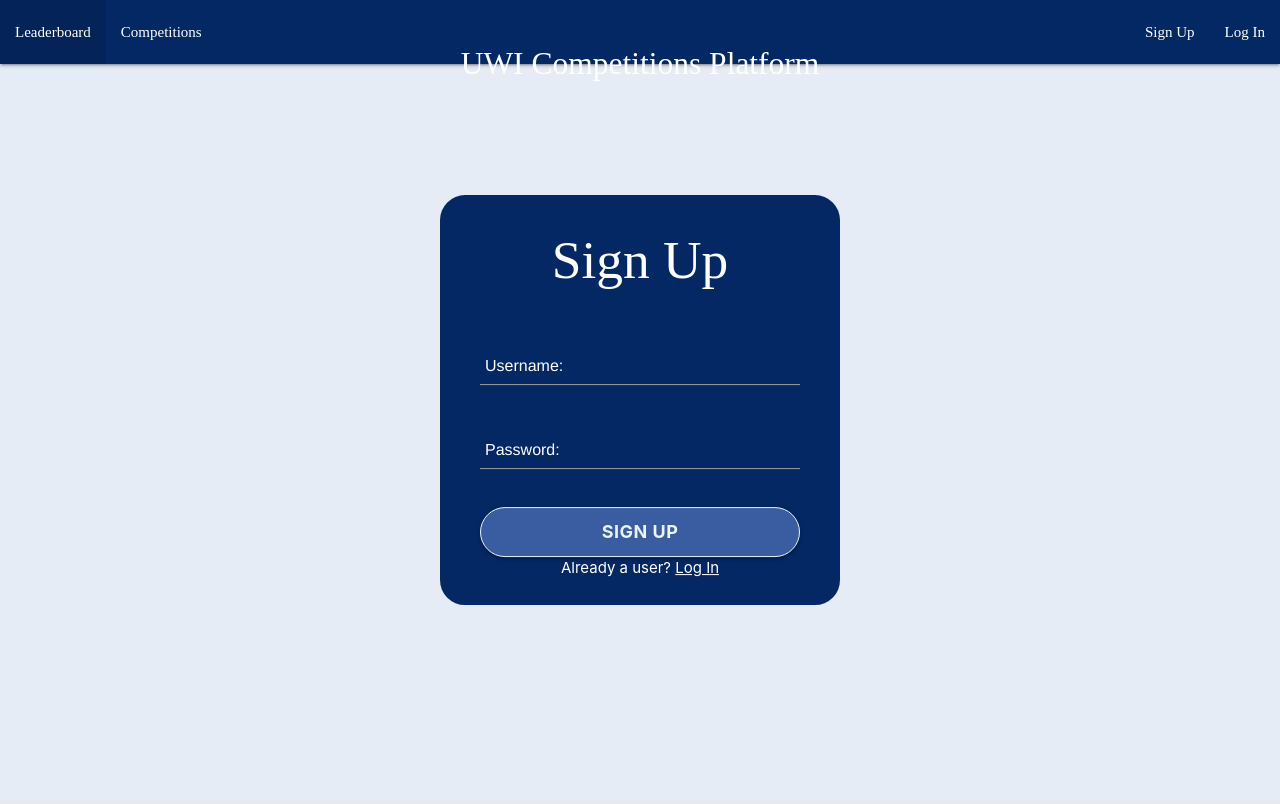
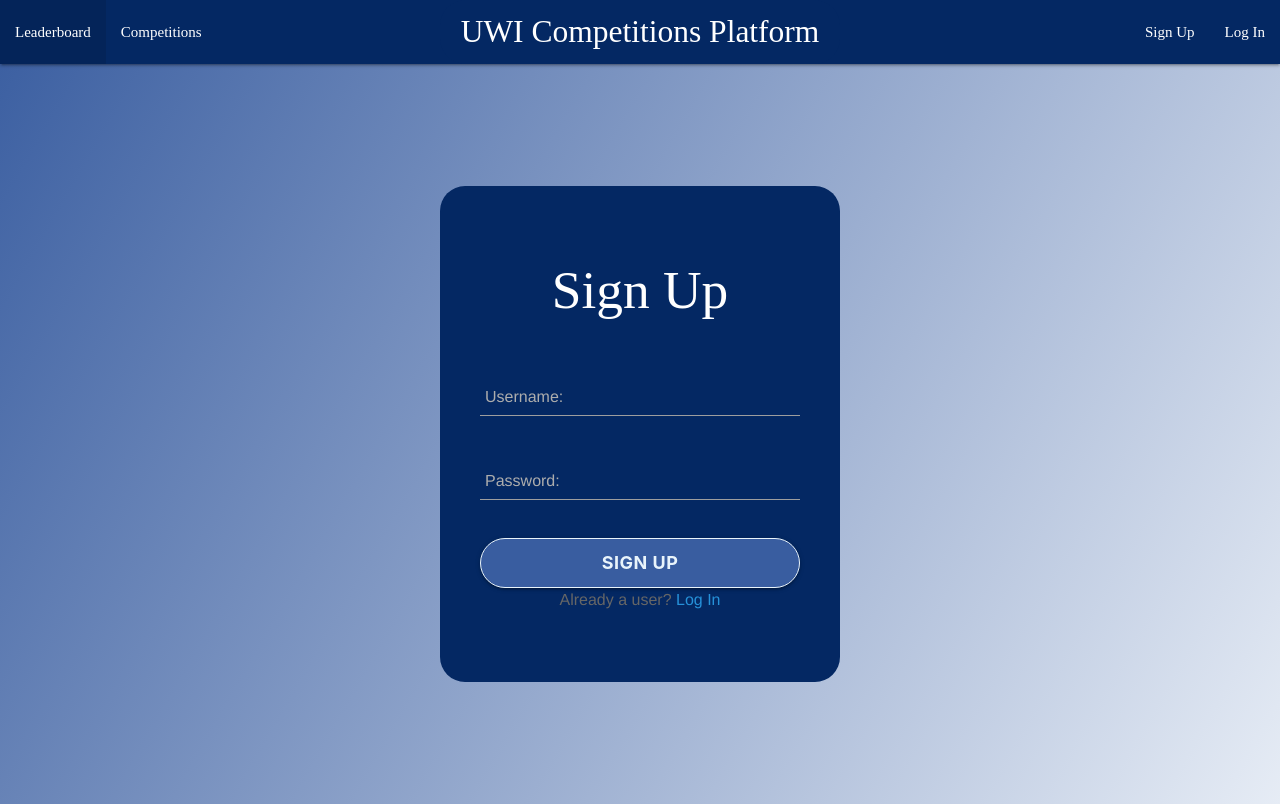
Before and after one commit to Web-Spasm/Competitions-Platform, a Flask app: page /signup in a window 1280 px wide. Before the commit the page ends 605 px from the top, so only its background shows below. Run offline with Flask 3, Linux system fonts and the light colour scheme.

Commit message:
minor adjustments

```diff
--- a/App/static/style.css
+++ b/App/static/style.css
@@ -3,7 +3,9 @@
 }*/
 
 body {
-    background-color: #343A40;/*background-image: linear-gradient(#61677A, #000000);*/
+    margin: 0;
+    background: linear-gradient(120deg, #395DA0, #E6ECF5);
+    font-family: Helvetica, sans-serif;
 }
 
 h2 {
--- a/App/templates/competition_details.html
+++ b/App/templates/competition_details.html
@@ -102,7 +102,7 @@
     }
 
     .table tbody tr:hover {
-        background-color: #A2C2F2;
+        background-color: #395DA0;
         cursor: pointer;
     }
 
@@ -122,10 +122,10 @@
     </div>
     <div>
         {% if session['user_type'] == 'moderator' and moderator in competition.moderators and not competition.confirm %}
-        <button type="button" style="background-color: #395DA0; padding: 5px; margin-left: 50px; margin-top: 50px; width: 120px; height: 35px; border-radius: 15px; font-family: helvetica;">
+        <button type="button" style="background-color: #042863; padding: 5px; margin-left: 50px; margin-top: 50px; width: 120px; height: 35px; border-radius: 15px; font-family: helvetica;">
             <a style="color: white" href="{{ url_for('comp_views.add_results_page', comp_id=competition.id) }}">Add Results</a>
         </button>
-        <button type="button" style="background-color: #395DA0; padding: 5px; margin-left: 50px; margin-top: 50px; width: 120px; height: 35px; border-radius: 15px; font-family: helvetica;">
+        <button type="button" style="background-color: #042863; padding: 5px; margin-left: 50px; margin-top: 50px; width: 120px; height: 35px; border-radius: 15px; font-family: helvetica;">
             <a style="color: white" href="{{ url_for('comp_views.confirm_results', comp_name=competition.name) }}">Confirm Results</a>
         </button>
         {% endif %}
--- a/App/templates/competition_results.html
+++ b/App/templates/competition_results.html
@@ -45,7 +45,7 @@
     }
     </style>
 
-<main class="container" style="padding: 15px; background-color: #395DA0; border-radius: 25px;">
+<main class="container" style="padding: 15px; background-color: #042863; border-radius: 25px;">
     <!-- Flash messages -->
     {% with messages = get_flashed_messages(with_categories=true) %}
         {% if messages %}
@@ -57,7 +57,7 @@
         {% endif %}
     {% endwith %}
 
-    <form name="addForm" class="card" method="POST" action="{{ url_for('comp_views.add_competition_results', comp_name=competition.name) }}" style="background-color: #042863; font-family: helvetica;">
+    <form name="addForm" class="card" method="POST" action="{{ url_for('comp_views.add_competition_results', comp_name=competition.name) }}" style="background-color: #395DA0; font-family: helvetica;">
         <div class="card-content">
             <span style="color: white; font-family: optima;" class="card-title">Enter competition results</span>
             <div class="input-field">
@@ -83,7 +83,7 @@
         </div>
         <div class="card-action">
             <div class="col s12">
-                <input style="background-color: #395DA0; border-radius: 25px;" type="submit" class="btn right" value="Upload Results">
+                <input style="background-color: #042863; border-radius: 25px;" type="submit" class="btn right" value="Upload Results">
             </div>
         </div>
     </form>
--- a/App/templates/competitions.html
+++ b/App/templates/competitions.html
@@ -161,7 +161,7 @@
     </div>
     {% if session['user_type'] == 'moderator' %}
     <div>
-        <button type="button" style="padding: 5px; margin-left: 50px; margin-top: 50px; background-color: #395DA0; height: 35px; border-radius: 15px; font-family: helvetica;">
+        <button type="button" style="padding: 5px; margin-left: 50px; margin-top: 50px; background-color: #042863; height: 35px; border-radius: 15px; font-family: helvetica;">
             <a style="color: #FFFFFF;" href="{{url_for('comp_views.create_comp_page')}}">Create Competition</a>
         </button>
     </div>
--- a/App/templates/leaderboard.html
+++ b/App/templates/leaderboard.html
@@ -100,7 +100,7 @@
     }
 
     .table tbody tr:hover {
-        background-color: #A2C2F2;
+        background-color: #395DA0;
         cursor: pointer;
     }
 
--- a/App/templates/moderator_profile.html
+++ b/App/templates/moderator_profile.html
@@ -36,7 +36,8 @@ h1 {
 }
 
 .moderator-image {
-    background-color: #E6ECF5;
+    /* background-color: #E6ECF5; */
+    background: linear-gradient(120deg, #395DA0, #E6ECF5);
     border-radius: 25px;
     padding-top: 0vw;
 }
--- a/App/templates/signup.html
+++ b/App/templates/signup.html
@@ -7,45 +7,51 @@
 {% block content %}
 
 <style>
-
     body {
-        background-color: #E6ECF5;
-
+        margin: 0;
+        background: linear-gradient(120deg, #395DA0, #E6ECF5);
+        font-family: Helvetica, sans-serif;
     }
 
-    .center{
-        margin: 0;
-        padding: 0;
-        /* font-family: monstserrat; */
-        background: linear-gradient(120dg, #2980b9, #8e44ad);
-        /* height: 100vh; */
-        overflow: hidden;
-        position: absolute;
-        top: 50%;
-        left: 50%;
-        transform: translate(-50%, -50%);
-        width: 400px;
-
+    .header {
+        width: 100%;
+        padding: 20px;
+        text-align: center;
+        color: white;
+        font-size: 24px;
     }
 
-    .center h2{
+    .center-container {
+        display: flex;
+        justify-content: center;
+        align-items: center;
+        height: calc(100vh - 60px); /* Adjust height to account for header */
+    }
+
+    .center {
+        background-color: #042863;
+        border-radius: 25px;
+        width: 400px;
+        padding: 40px;
+        box-sizing: border-box;
+    }
+
+    .center h2 {
         text-align: center;
         padding: 0 0 20px 0;
-        /* border-bottom: 1px solid silver; */
+        color: white;
     }
 
     .center form {
-        padding: 0 40px;
         box-sizing: border-box;
     }
 
-    form .txt_field{
+    form .txt_field {
         position: relative;
-        /* border-bottom: 2px solid #adadad; */
         margin: 30px 0;
     }
 
-    .txt_field input{
+    .txt_field input {
         width: 100%;
         padding: 0 5px;
         height: 40px;
@@ -53,9 +59,10 @@
         border: none;
         background: none;
         outline: none;
+        color: white;
     }
 
-    .txt_field label{
+    .txt_field label {
         position: absolute;
         top: 50%;
         left: 5px;
@@ -66,38 +73,37 @@
         transition: .5s;
     }
 
-    .txt_field span::before{
+    .txt_field span::before {
         content: '';
         position: absolute;
         top: 40px;
         left: 0;
         width: 100%;
         height: 2px;
-        /* background: #2691d9; */
     }
 
     .txt_field input:focus ~ label,
-    .txt_field input:valid ~ label{
+    .txt_field input:valid ~ label {
         top: -5px;
         color: #2691d9;
     }
 
     .txt_field input:focus ~ span::before,
-    .txt_field input:valid ~ span::before{
+    .txt_field input:valid ~ span::before {
         width: 100%;
     }
 
-    .pass{
+    .pass {
         margin: -5px 0 20px 5px;
         color: #a6a6a6;
         cursor: pointer;
     }
 
-    .pass:hover{
+    .pass:hover {
         text-decoration: underline;
     }
 
-    input[type="submit"]{
+    input[type="submit"] {
         width: 100%;
         height: 50px;
         border: 1px solid;
@@ -110,50 +116,49 @@
         outline: none;
     }
 
-    input[type="submit"]:hover{
+    input[type="submit"]:hover {
         border-color: #2691d9;
         transition: .5s;
     }
 
-    .signup_link{
+    .login_link {
         margin: 30px 0;
         text-align: center;
         font-size: 16px;
         color: #666666;
     }
 
-    .signup_link a{
+    .login_link a {
         color: #2691d9;
         text-decoration: none;
     }
 
-    .signup_link a::hover{
+    .login_link a:hover {
         text-decoration: underline;
     }
-
 </style>
 
-<div style="background-color: #042863; border-radius: 25px;" class="center">
-    <h2 style="color: white;">Sign Up</h2>
+<div class="center-container">
+    <div class="center">
+        <h2>Sign Up</h2>
 
-    <form action="{{ url_for('auth_views.signup') }}" method="post" style="font-family: helvetica;">
-
+        <form action="{{ url_for('auth_views.signup') }}" method="post">
             <div class="txt_field">
-            <input style="color: white;" type="text" id="username" name="username" required>
-            <label style="color: white;" for="username">Username:</label>
+                <input type="text" id="username" name="username" required>
+                <label for="username">Username:</label>
             </div>
 
             <div class="txt_field">
-            <input style="color: white;" type="password" id="password" name="password" required>
-            <label style="color: white;" for="password">Password:</label>
+                <input type="password" id="password" name="password" required>
+                <label for="password">Password:</label>
             </div>
 
-        <!-- <input type="submit" class="btn black" value="Sign Up"> -->
             <input style="background-color: #395DA0; border-radius: 25px;" type="submit" class="btn right" value="Sign Up">
         </form>
 
-    <div style="color: white; margin: 25px;" class="login_link">
-        Already a user? <a style="color: white; text-decoration: underline;" href="{{ url_for('auth_views.login') }}" class="login-link">Log In</a>
+        <div class="login_link">
+            Already a user? <a href="{{ url_for('auth_views.login') }}" class="login-link">Log In</a>
+        </div>
     </div>
 </div>
 
--- a/App/templates/student_profile.html
+++ b/App/templates/student_profile.html
@@ -52,7 +52,8 @@
     }
 
     .student-image {
-        background-color: #E6ECF5;
+        /* background-color: #E6ECF5; */
+        background: linear-gradient(120deg, #395DA0, #E6ECF5);
         border-radius: 25px;
         padding: 0vw;
     }
```
Also changed, not shown: App/templates/competition_creation.html (+4 -4 lines), App/templates/login.html (+51 -44 lines). Lines whose indentation alone changed are shown as unchanged.
